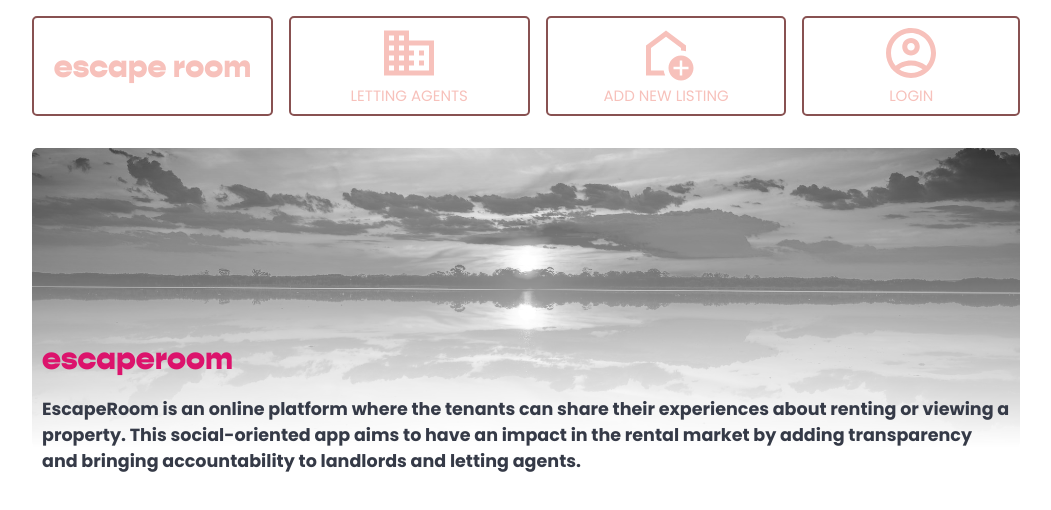
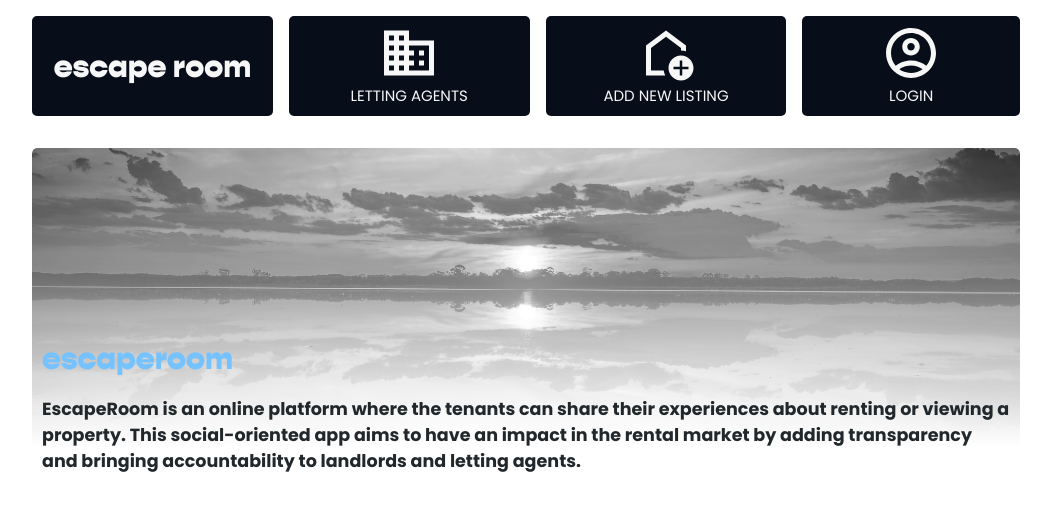
Before and after one commit to JaraHaut/escaperoom-client, a React (Create React App) app: page / in a window 1280 px wide. Shown: the top 510 px of the page, without its empty margins (114-1165 px from the left). Built offline with nearby package versions, Linux system fonts and the light colour scheme; no server answers.

Commit message:
create error page

```diff
--- a/src/App.js
+++ b/src/App.js
@@ -28,6 +28,7 @@ function App() {
           />
           <Route path="/agencies" element={<AgentPage />} />
           <Route path="/agencies/:agency" element={<AgentPage />} />
+          {/* <Route path="*" element={<ErrorPage />} /> */}
         </Routes>
       </BrowserRouter>
     </>
--- a/src/Components/Header/Header.scss
+++ b/src/Components/Header/Header.scss
@@ -34,17 +34,17 @@
     justify-content: center;
     width: 25%;
     height: 5rem;
-    background-color: $secondary-text-light;
+    background-color: $primary-dark;
     border-radius: 5px;
-    border: 2px solid $primary-background;
+    // border: 2px solid $primary-background;
     @include logo-style;
     padding: 1.6rem;
     font-size: 1.8rem;
     line-height: 1.8rem;
 
     &:hover {
-      background-color: $primary-background;
-      color: $secondary-text-light;
+      background-color: $neutral-0;
+      color: $primary-dark;
       border: none;
     }
 
@@ -58,11 +58,12 @@
 
     &-link {
       text-decoration: none;
-      color: $primary-border;
+      color: $neutral-0;
+      text-align: center;
 
       &:hover {
-        background-color: $primary-background;
-        color: $secondary-text-light;
+        background-color: $neutral-0;
+        color: $primary-dark;
         border: none;
       }
     }
@@ -85,16 +86,16 @@
     align-items: center;
     justify-content: center;
     color: black;
-    background-color: $secondary-text-light;
-    border: 2px solid $primary-background;
+    background-color: $primary-dark;
+    // border: 2px solid $primary-background;
     border-radius: 5px;
     width: 25%;
     height: 5rem;
     padding: 1.6rem;
 
     &:hover {
-      background-color: $primary-background;
-      color: $secondary-text-light;
+      background-color: $neutral-0;
+      color: $primary-dark;
       border: none;
     }
 
@@ -108,11 +109,11 @@
 
     &-link {
       text-decoration: none;
-      color: $primary-border;
+      color: $neutral-0;
 
       &:hover {
-        background-color: $primary-background;
-        color: $secondary-text-light;
+        background-color: $neutral-0;
+        color: $primary-dark;
         border: none;
       }
     }
@@ -134,16 +135,16 @@
     display: flex;
     align-items: center;
     justify-content: center;
-    background-color: $secondary-text-light;
-    border: 2px solid $primary-background;
+    background-color: $primary-dark;
+    // border: 2px solid $primary-background;
     border-radius: 5px;
     width: 25%;
     height: 5rem;
     padding: 1.6rem;
 
     &:hover {
-      background-color: $primary-background;
-      color: $secondary-text-light;
+      background-color: $neutral-0;
+      color: $primary-dark;
       border: none;
     }
 
@@ -157,11 +158,11 @@
 
     &-link {
       text-decoration: none;
-      color: $primary-border;
+      color: $neutral-0;
 
       &:hover {
-        background-color: $primary-background;
-        color: $secondary-text-light;
+        background-color: $neutral-0;
+        color: $primary-dark;
         border: none;
       }
     }
@@ -180,8 +181,7 @@
   }
 
   &__login {
-    background-color: $secondary-text-light;
-    border: 2px solid $primary-background;
+    background-color: $primary-dark;
     display: flex;
     align-items: center;
     flex-direction: column;
@@ -192,11 +192,11 @@
     height: 5rem;
     padding: 1.6rem 0;
     margin: 0;
-    color: $primary-border;
+    color: $neutral-0;
 
     &:hover {
-      background-color: $primary-background;
-      color: $secondary-text-light;
+      background-color: $neutral-0;
+      color: $primary-dark;
       border: none;
     }
 
--- a/src/Components/Hero/Hero.scss
+++ b/src/Components/Hero/Hero.scss
@@ -49,12 +49,12 @@
   &__title {
     @include logo-style;
     opacity: 100%;
-    color: $secondary-text;
+    color: $dark-blue;
     z-index: 2;
   }
 
   &__description {
-    color: $primary-text;
+    color: $neutral-5;
     max-height: 30rem;
   }
 }
--- a/src/Components/Property/Property.js
+++ b/src/Components/Property/Property.js
@@ -9,7 +9,11 @@ function Property({ property, reviews }) {
 
   //Calculate the average of all the reviews for one property
   let ratingArray = reviews.map(({ rating }) => rating);
+  // console.log(ratingArray);
+
   const averageRating = Number(average(ratingArray));
+  console.log(averageRating);
+  // console.log(typeof averageRating);
 
   if (!property) {
     return null;
@@ -32,8 +36,8 @@ function Property({ property, reviews }) {
     size: 30,
     value: averageRating,
     edit: false,
-    color: "#f7c1bb",
-    activeColor: "#885151",
+    color: "#b2ddff",
+    activeColor: "#76c2ff",
   };
 
   return (
@@ -48,10 +52,6 @@ function Property({ property, reviews }) {
                 alt="apartment"
                 className="property-details__image"
               />
-              <div className="property-details__rating">
-                Overall Rating: {averageRating}{" "}
-                <ReactStars {...readOnlyStars} />
-              </div>
             </div>
 
             <div className="property-details__card-container">
@@ -85,13 +85,22 @@ function Property({ property, reviews }) {
               </div>
             </div>
           </div>
-          <div className="property-details__addreview">
-            <Link
-              to={`/reviews/${propertyId}/review`}
-              className="property-details__addreview-button"
-            >
-              Add Review
-            </Link>
+          {averageRating && (
+            <div className="property-details__rating">
+              Overall Rating: {averageRating} <ReactStars {...readOnlyStars} />
+            </div>
+          )}
+          <div className="property-details__button-wrapper">
+            <div className="property-details__link">
+              <Link
+                to={`/reviews/${propertyId}/review`}
+                className="property-details__link-button"
+              >
+                Add a New Review
+              </Link>
+            </div>
+            <div className="property-details__link">Edit</div>
+            <div className="property-details__link">Delete</div>
           </div>
         </div>
       </section>
--- a/src/Components/Property/Property.scss
+++ b/src/Components/Property/Property.scss
@@ -19,7 +19,7 @@
 
   &__title {
     @include logo-style;
-    color: $primary-background;
+    color: $dark-green;
     padding-bottom: 1.6rem;
   }
 
@@ -34,7 +34,7 @@
 
     &-container {
       width: 100%;
-      background-color: $secondary-contrast;
+      background-color: $purple;
       border-radius: 5px;
       height: 100%;
 
@@ -75,17 +75,21 @@
   &__image {
     border-radius: 5px;
     width: 100%;
+    object-fit: cover;
 
     @include tablet {
       margin-top: 1.6rem;
+      height: 24rem;
     }
 
     &-container {
       @include tablet {
         width: 100%;
+        height: 100%;
       }
     }
   }
+
   &__card-title {
     margin-top: 0;
     width: 100%;
@@ -110,21 +114,36 @@
     }
   }
 
-  &__addreview {
-    background-color: $primary-background;
-    width: 100%;
+  &__button-wrapper {
+    display: flex;
+    color: $neutral-0;
+    justify-content: space-between;
+  }
+
+  &__link {
+    background-color: $neutral-5;
+    width: 30vw;
+    padding: 0.5rem 0;
     display: flex;
     justify-content: center;
     border-radius: 5px;
     margin-top: 1.6rem;
+    // margin: 0 1.6rem;
 
     &:hover {
-      background-color: $secondary-background;
+      background-color: $neutral-2;
     }
 
     &-button {
       text-decoration: none;
-      color: $secondary-text-light;
+      color: $neutral-0;
+      margin: 0 1.6rem;
+    }
+  }
+
+  &__image-container {
+    @include tablet {
+      width: 70%;
     }
   }
 }
--- a/src/Components/PropertyCard/PropertyCard.scss
+++ b/src/Components/PropertyCard/PropertyCard.scss
@@ -63,11 +63,11 @@
     text-decoration: none;
     opacity: 0;
     transition: 0.5s ease;
-    color: $primary-border;
+    // color: $primary-border;
     position: relative;
 
     &:hover {
-      color: $primary-border;
+      color: $blue-2;
       opacity: 1;
       text-decoration: none;
     }
@@ -75,10 +75,9 @@
 
   &__title {
     text-decoration: none;
-    color: $primary-border;
 
     &:hover {
-      color: $primary-border;
+      color: $blue-2;
       opacity: 1;
       text-decoration: none;
     }
@@ -88,10 +87,9 @@
     @include h3-styles;
     font-weight: 500;
     text-decoration: none;
-    color: $primary-border;
+    color: $blue-2;
 
     &:hover {
-      color: $primary-border;
       opacity: 1;
       text-decoration: none;
     }
--- a/src/Components/ReviewCard/ReviewCard.scss
+++ b/src/Components/ReviewCard/ReviewCard.scss
@@ -68,9 +68,6 @@
     border-radius: 5px;
     margin-top: 1.6rem;
 
-    @include tablet {
-    }
-
     &-container {
       padding-top: 1.6rem;
       @include h4-styles;
--- a/src/Styles/partials/_variables.scss
+++ b/src/Styles/partials/_variables.scss
@@ -1,10 +1,53 @@
 $tablet-breakpoint: 768px;
 $desktop-breakpoint: 1280px;
 
-$primary-border: #f7c1bb;
-$primary-background: #885151;
-$primary-text: #353a47;
-$secondary-background: #84b082;
-$secondary-text: #dc136c;
-$secondary-contrast: #fdeeed;
+// $primary-border: #f7c1bb;
+// $primary-background: #885151;
+// $primary-text: #353a47;
+// $secondary-background: #84b082;
+// $secondary-text: #dc136c;
+// $secondary-contrast: #fdeeed;
+// $secondary-text-light: #ffffff;
+
+$primary-border: #e4fcf9;
+$primary-background: #41ead4;
+$primary-text: #0c0f0a;
+$secondary-background: #e4fcf9;
+$secondary-text: #ff206e;
+$secondary-contrast: #fbff12;
 $secondary-text-light: #ffffff;
+
+$body-text: #636364;
+$light-gray: #f7f8fa;
+$gray-2: #e7eaf1;
+$body-text: #ad91cc;
+$purple: #efe1ff;
+$purple-2: #e5cdff;
+$dark-green: #66b27f;
+$green: #b3f5c9;
+$green-2: #8bdda6;
+$dark-blue: #76c2ff;
+$blue: #cee9ff;
+$blue-2: #b2ddff;
+$icon-gray: #ccd1dd;
+$neutral-5: #21272a;
+$neutral-4: #4d5358;
+$neutral-3: #878d96;
+$neutral-2: #919ca9;
+$neutral-1: #dde1e6;
+$neutral-0: #f7f7f7;
+$primary-dark: #070d19;
+$primary-light: #3d4656;
+$primary-subtle: #868c96;
+$error-dark: #e53535;
+$error-light: #ff5c5c;
+$error-subtle: #ff8080;
+$warning-dark: #e5b800;
+$warning-light: #fddd48;
+$warning-subtle: #fded72;
+$success-dark: #05a660;
+$success-light: #39d98a;
+$success-subtle: #57eba1;
+$error: #ff3b3b;
+$warning: #ffcc00;
+$success: #06c270;
```
Also changed, not shown: src/Pages/ErrorPage/ErrorPage.js (added, +11 -0 lines), src/Pages/ErrorPage/ErrorPage.scss (added).
